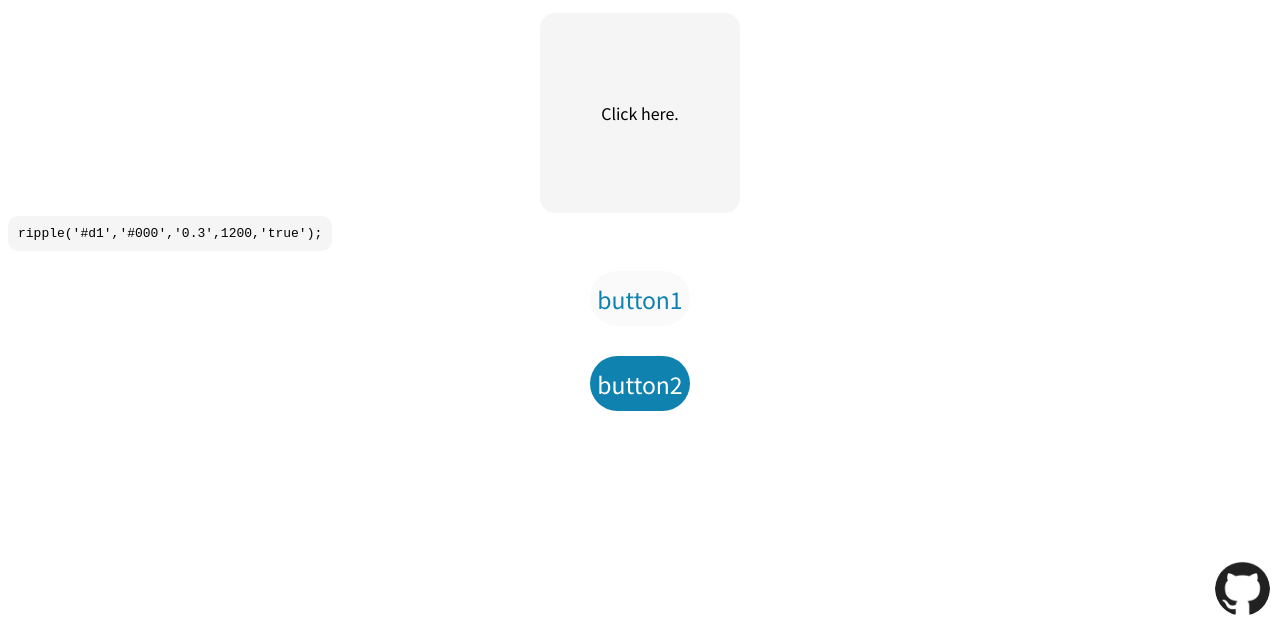
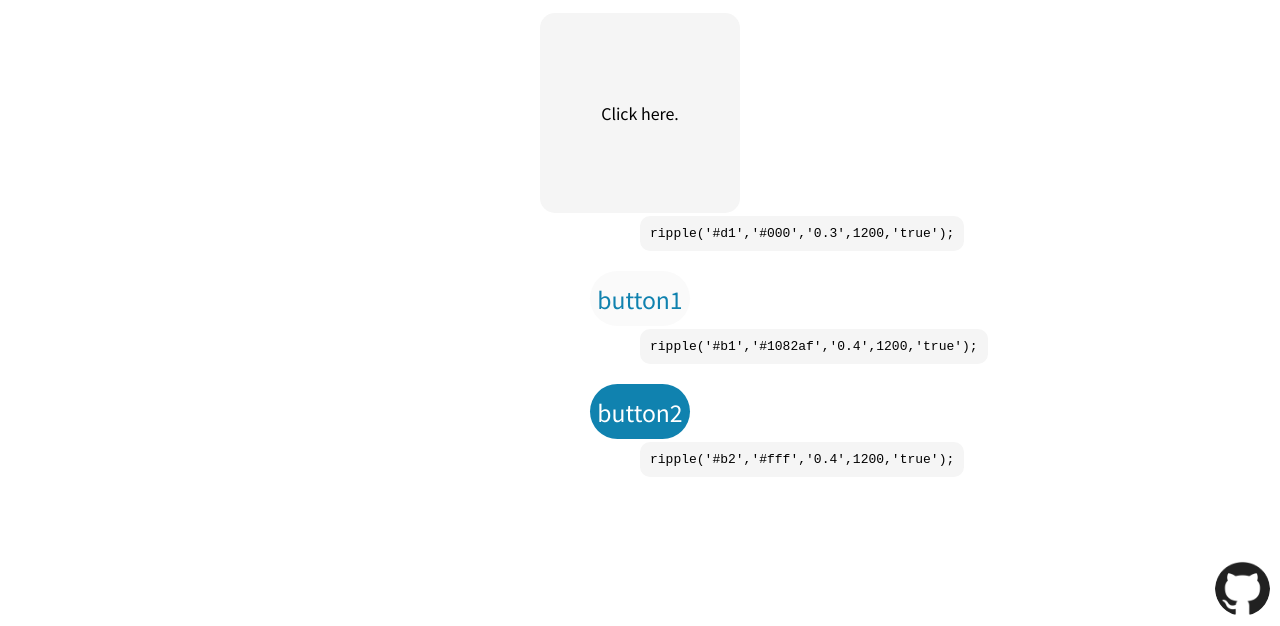
Before and after one commit to EricHsia7/ripple.js, a plain HTML site: page index.html in a window 1280 px wide. Shown: the part 174-800 px from the top of the page. Drawn offline with nearby package versions, Linux system fonts and the light colour scheme.

Commit message:
Update index.html

```diff
--- a/index.html
+++ b/index.html
@@ -55,6 +55,8 @@ code {
   background:#f5f5f5;
   padding:10px;
   border-radius:10px;
+  position:relative;left:50%;transform:translateX(-50%);
+  margin-top:30px;
 }
 </style>
 <h1>ripple.js</h1>
@@ -67,7 +69,13 @@ Click here.
 <pre><code>ripple('#d1','#000','0.3',1200,'true');</code></pre>
 
 <div class="btn" style="position:relative;left:50%;transform:translateX(-50%)" id="b1">button1</div>
+
+<pre><code>ripple('#b1','#1082af','0.4',1200,'true');</code></pre>
+
 <div class="btn" style="position:relative;left:50%;transform:translateX(-50%)" id="b2" ripple-onclick="alert('button2')">button2</div>
+
+<pre><code>ripple('#b2','#fff','0.4',1200,'true');</code></pre>
+
 <div id="github" ripple-onclick="window.open('https://github.com/EricHsia7/ripple.js')"></div>
 <script src="ripple.min.js?b87c3651"></script>
 <script>
```
